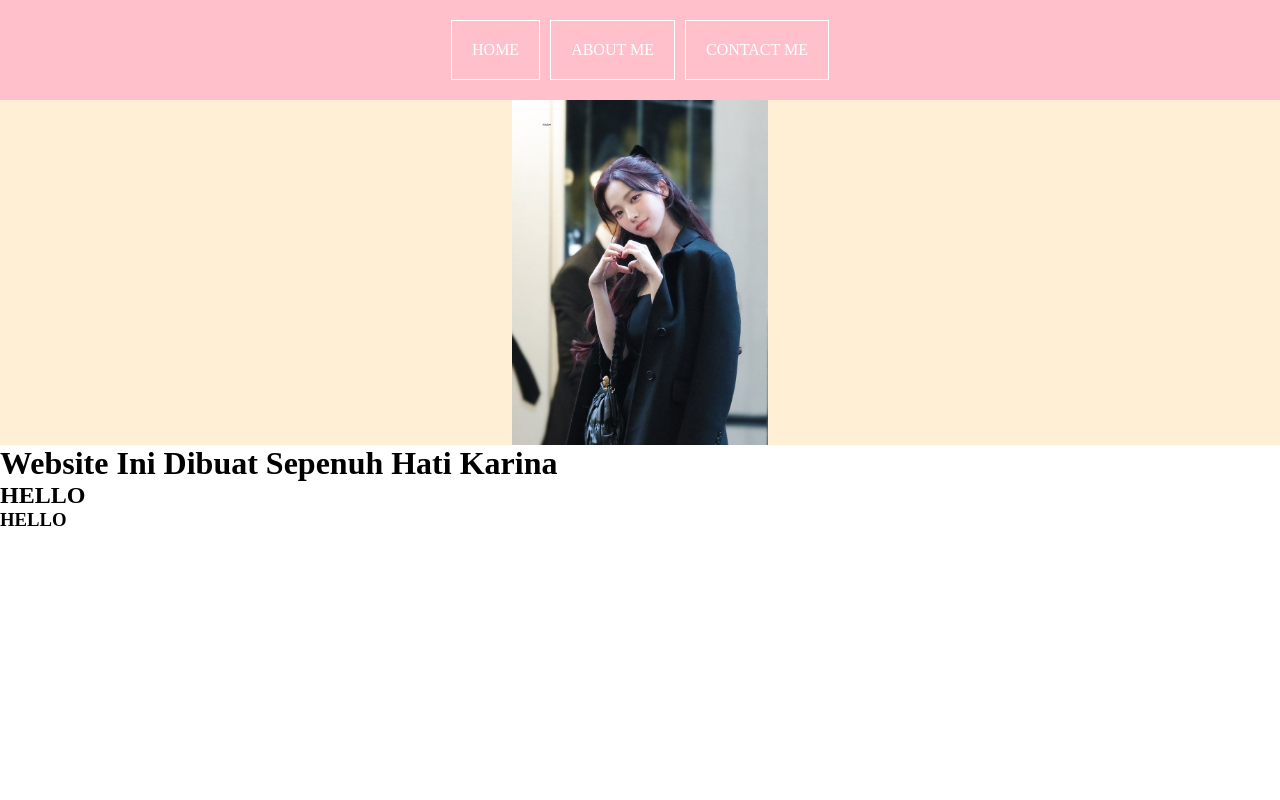
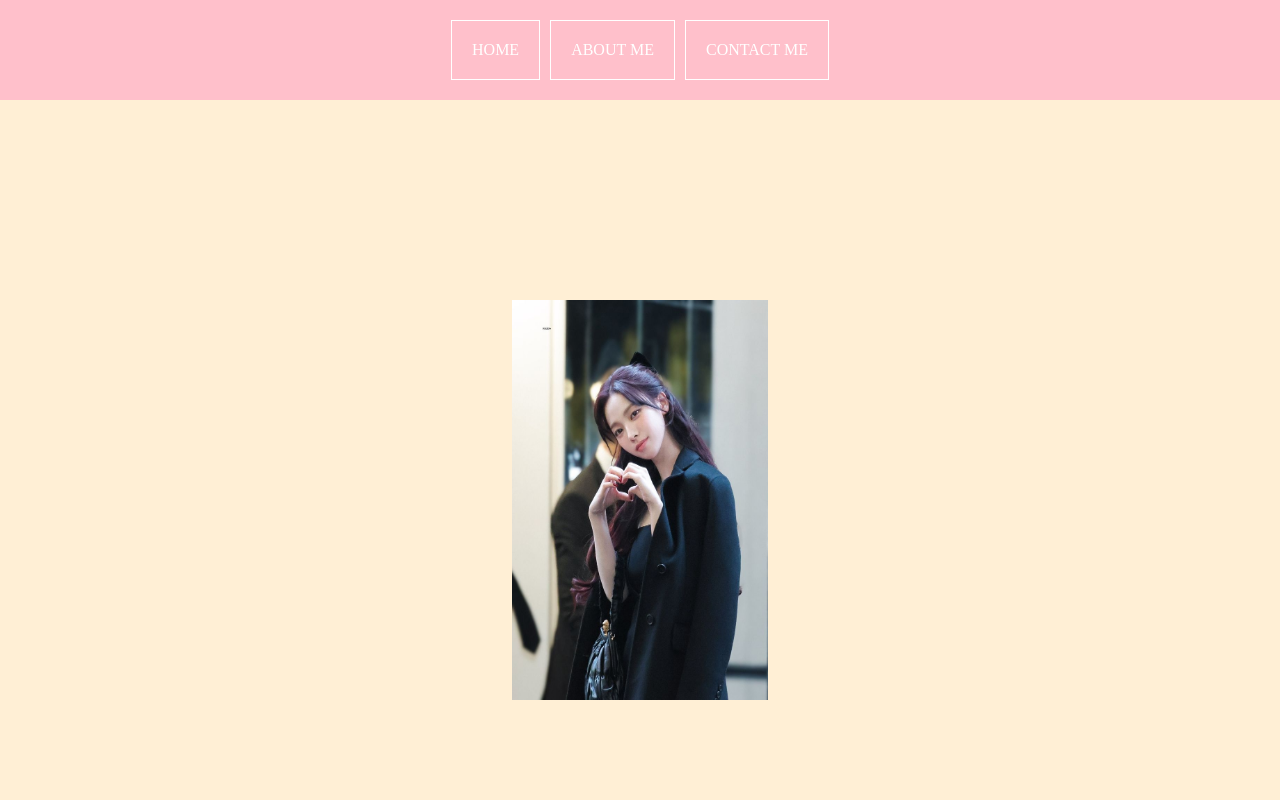
Before and after one commit to ocaocuoci/web-pertama-saya, a plain HTML site: page belajar html/index.html in a window 1280 px wide. Shown: the top 800 px of the page. Drawn offline with Linux system fonts and the light colour scheme.

Commit message:
bismillah

```diff
--- a/belajar html/index.html
+++ b/belajar html/index.html
@@ -4,6 +4,7 @@
         <link rel="stylesheet" href="style.css" />
     </head>
     <body>
+        <div class="container">
     <!-- NAVIGATION BAR -->
         <div class="container-navbar">
             <ul class="ul-navbar">
@@ -22,10 +23,11 @@
 
     <!-- FOOTER -->
         <div class="container-footer">
-        <h1>Website Ini Dibuat Sepenuh Hati Karina</h1>
-        <h2>HELLO</h2>
-        <h3>HELLO</h3>
+        <h1 class="h1-footer">Website Ini Dibuat Sepenuh Hati Karina</h1>
+        <!-- <h2>HELLO</h2> -->
+        <!-- <h3>HELLO</h3> -->
         </div>
     <!-- FOOTER END -->
+    </div>
     </body>
 </html>
--- a/belajar html/style.css
+++ b/belajar html/style.css
@@ -2,6 +2,10 @@
 html {
     margin: 0;
     padding: 0;
+}
+
+.container {
+
 }
 
 .container-navbar {
@@ -31,9 +35,22 @@ html {
     display: flex;
     justify-content: center;
     align-items: center;
+    height: 100vh;
 }
 
 .img-content {
     width: 20%;
     height: 50%;
 }
+
+.container-footer{
+    background-color: bisque;
+    display: flex;
+    justify-content: center;
+    align-items: center;
+    height: 200px;
+}
+
+.h1-footer{
+    font-size: large;
+}
```
